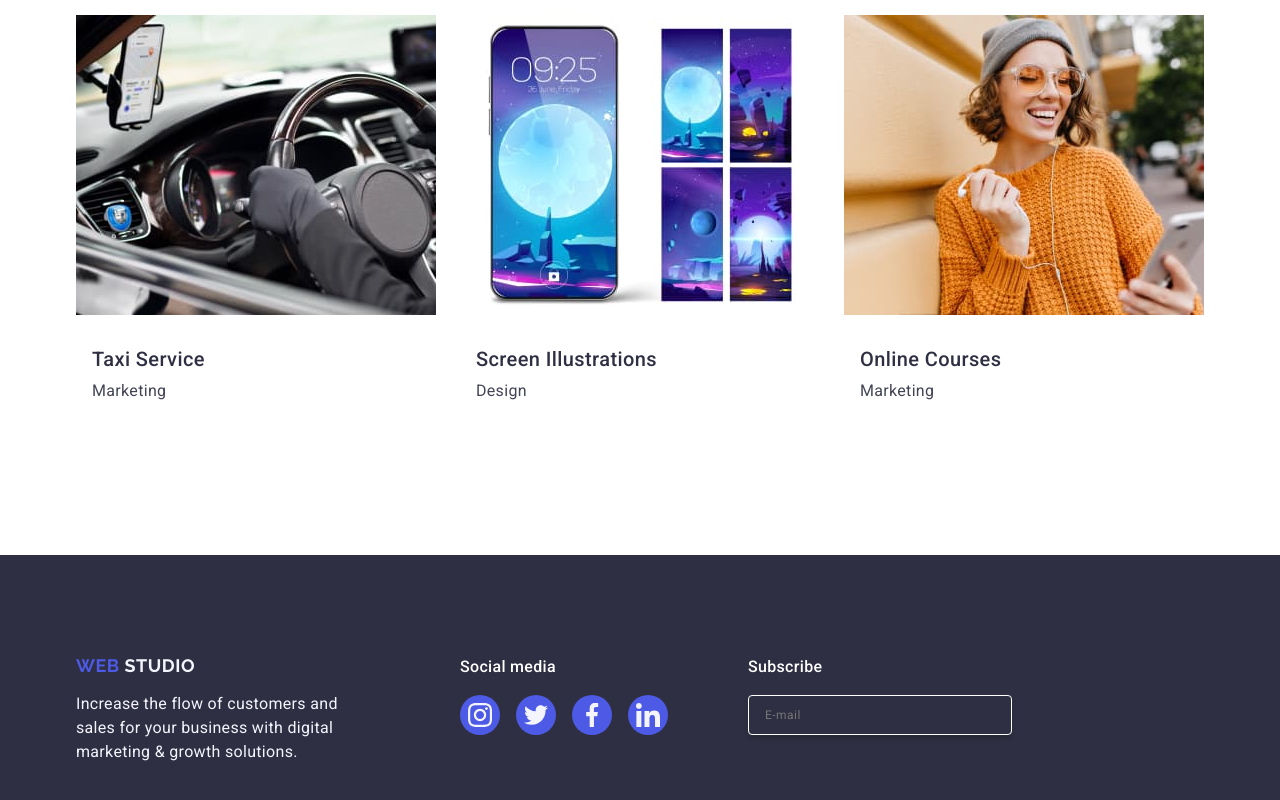
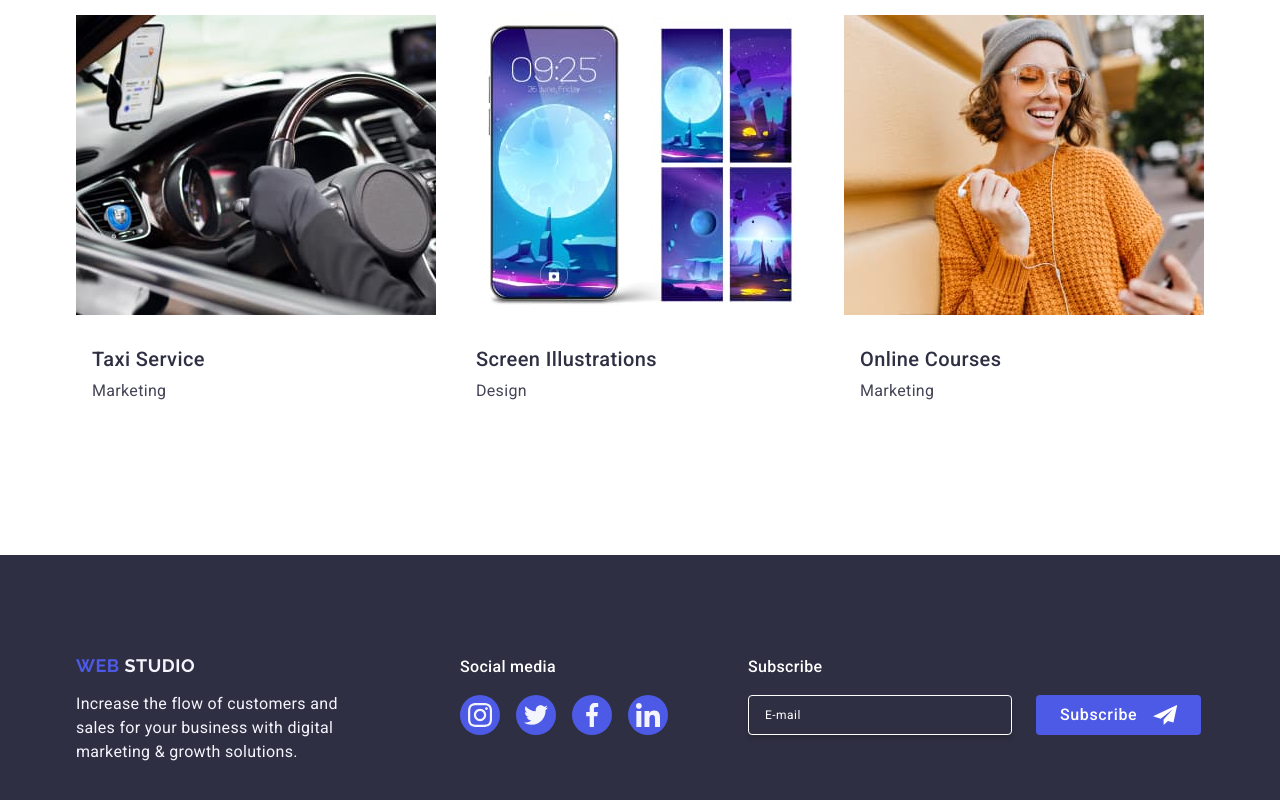
Before and after one commit to YelyzavetaMishchenko/goit-markup-hw-05, a plain HTML site: page index.html in a window 1280 px wide. Shown: the part 2625-3425 px from the top of the page. Drawn offline with nearby package versions, Linux system fonts and the light colour scheme.

Commit message:
fkjhdkjfsh

```diff
--- a/css/styles.css
+++ b/css/styles.css
@@ -571,11 +571,9 @@ width: 100%;
 
 .footer-form-wrapper {
     display: flex;
+    gap: 24px;
 }
 
-.footer-form-label {
-    gap: 24px;
-}
 
 .footer-form-input {
     width: 264px;
@@ -591,8 +589,32 @@ width: 100%;
     color: #ffffff;
 }
 
-..footer-form-input::placeholder {
+.footer-form-input::placeholder {
     color: #ffffff;
+}
+
+.footer-form-btn {
+    display: flex;
+    justify-content: center;
+    align-items: center;
+    min-width: 165px;
+    height: 40px;
+    border-radius: 4px;
+    padding: 8px 24px;
+    cursor: pointer;
+    background-color: #4d5ae5;
+    border: none;
+    font-weight: 500;
+    font-size: 16px;
+    line-height: 1.5;
+    letter-spacing: 0.04em;
+    text-align: center;
+    color: #ffffff;
+}
+
+.footer-form-btn-icon {
+    margin-left: 16px;
+    fill: #FFFFFF;
 }
 
 /*======= /FOOTER STYLES =======*/
--- a/index.html
+++ b/index.html
@@ -408,7 +408,12 @@
                         type="email"
                         placeholder="E-mail" />
                     </label>
-
+                    <button class="footer-form-btn" type="submit">
+                        Subscribe
+                        <svg class="footer-form-btn-icon" width="24" height="24">
+                          <use href="./images/icons.svg#icon-send"></use>
+                        </svg>
+                    </button>
                 </form>
             </div>
 
```
